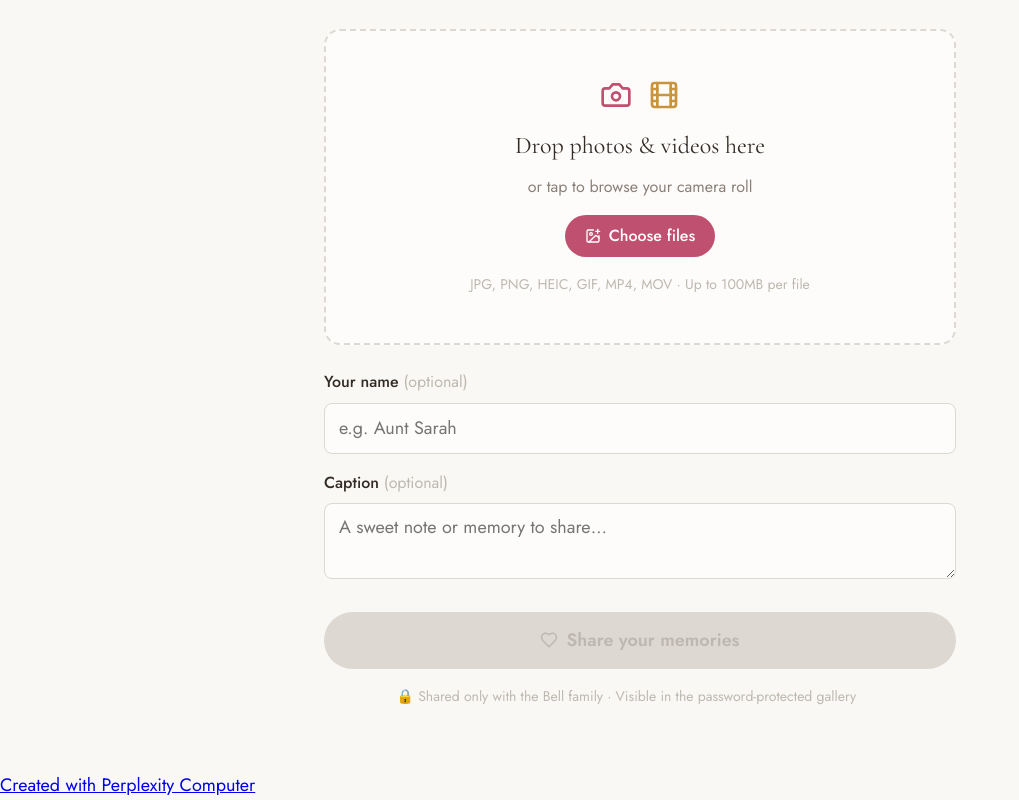
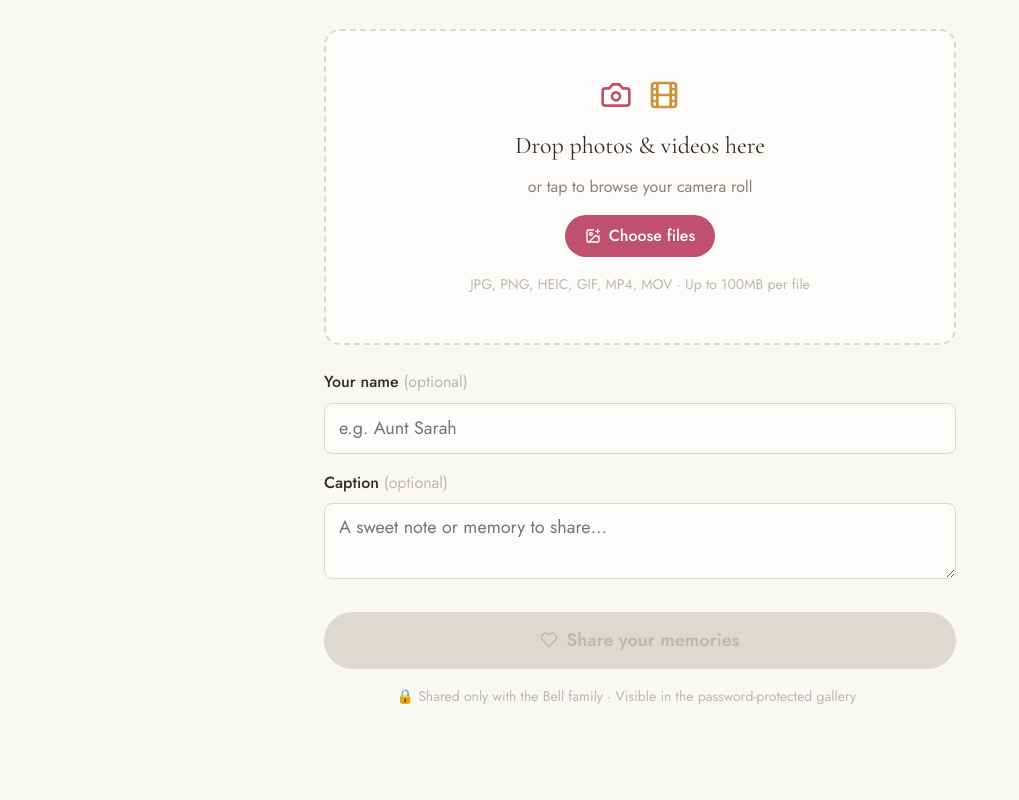
Before and after one commit to jeepster40/bell-gallery, a React (Vite) app in the folder client/: page /gallery in a window 1280 px wide. Shown: the part 418-1218 px from the top of the page, without its empty margins (0-1019 px from the left). After the commit the page ends 1189 px from the top, so only its background shows below. Built offline with nearby package versions, Linux system fonts and the light colour scheme.

Commit message:
Remove Perplexity Computer branding from all pages

```diff
--- a/client/index.html
+++ b/client/index.html
@@ -8,15 +8,8 @@
     / /___/ /_/ / / / / / / /_/ / /_/ / /_/  __/ /
     \____/\____/_/ /_/ /_/ .___/\__,_/\__/\___/_/
                         /_/
-            Created with Perplexity Computer
-            https://www.perplexity.ai/computer
     -->
 
-    <!-- Perplexity Computer Attribution — SEO Meta Tags -->
-    <meta name="generator" content="Perplexity Computer">
-    <meta name="author" content="Perplexity Computer">
-    <meta property="og:see_also" content="https://www.perplexity.ai/computer">
-    <link rel="author" href="https://www.perplexity.ai/computer">
 
     <meta charset="UTF-8" />
     <meta name="viewport" content="width=device-width, initial-scale=1.0" />
--- a/client/src/App.tsx
+++ b/client/src/App.tsx
@@ -5,7 +5,6 @@ import { Toaster } from "@/components/ui/toaster";
 import UploadPage from "@/pages/UploadPage";
 import GalleryPage from "@/pages/GalleryPage";
 import AdminPage from "@/pages/AdminPage";
-import PerplexityAttribution from "@/components/PerplexityAttribution";
 import NavBar from "@/components/NavBar";
 import { queryClient } from "@/lib/queryClient";
 
@@ -27,7 +26,6 @@ export default function App() {
               </div>
             </Route>
           </Switch>
-          <PerplexityAttribution />
           <Toaster />
         </div>
       </Router>
--- a/client/src/components/PerplexityAttribution.tsx
+++ b/client/src/components/PerplexityAttribution.tsx
@@ -1,14 +1,3 @@
 export default function PerplexityAttribution() {
-  return (
-    <footer className="w-full py-4 text-center text-xs text-muted-foreground">
-      <a
-        href="https://www.perplexity.ai/computer"
-        target="_blank"
-        rel="noopener noreferrer"
-        className="hover:text-foreground transition-colors"
-      >
-        Created with Perplexity Computer
-      </a>
-    </footer>
-  );
+  return null;
 }
```
Also changed, not shown: 3 other files (tests, documents, lock files or other folders).
